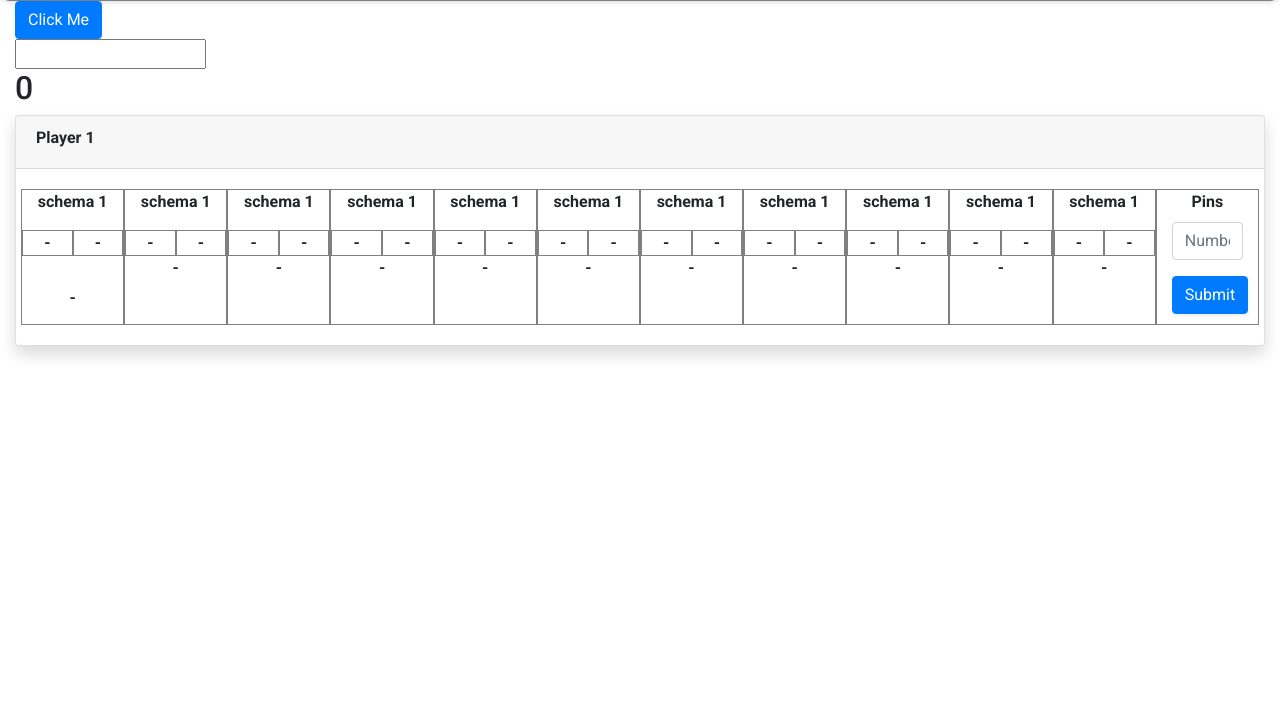
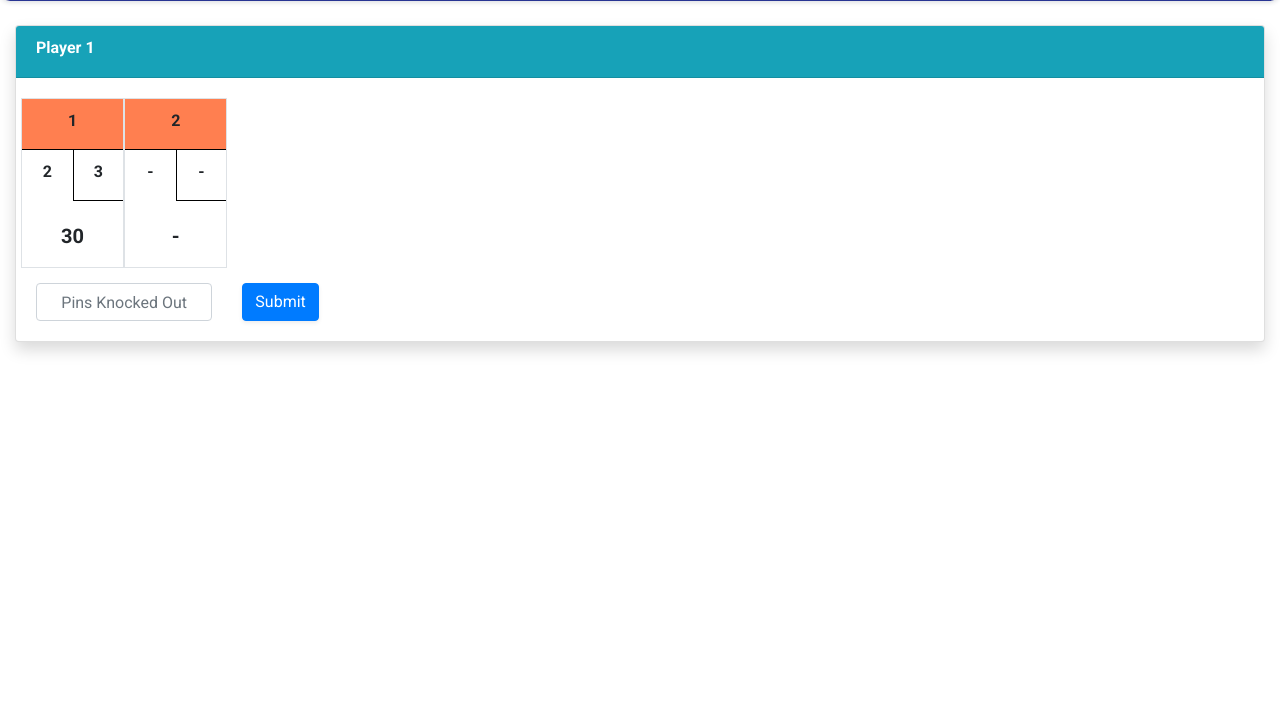
Before and after one commit to almazankaze/bowlingApp, a plain HTML site: page index.html in a window 1280 px wide. Shown: the part 79-800 px from the top of the page. Drawn offline with nearby package versions, Linux system fonts and the light colour scheme.

Commit message:
redesigned look of player area

```diff
--- a/index.html
+++ b/index.html
@@ -26,189 +26,61 @@
             </div>
         </div>
 
-        <div class="testBtn">
-            <button class="btn btn-primary shadow-sm">Click Me</button>
-        </div>
-
-        <div>
-            <input id="myInput">
-        </div>
-
-        <div class="testNum">
-            <h2>0</h2>
-        </div>
+        <br>
 
         <div class="card shadow">
-          <div class="card-header">
+
+          <div class="card-header bg-info text-white">
             <h6 class="font-weight-bold">Player 1</h6>
           </div>
+
           <div class="card-body">
             <div class="row text-center">
 
               <!-- Box -->
-              <div class="col-sm-1">
-                <p class="card-text font-weight-bold">schema 1</p>
-                <div class="row">
-                  <div class="col-sm-6">
-                    <p class="card-text font-weight-bold">-</p>
+              <div class="col-2 col-sm-1 border">
+                <div class="row schema justify-content-center">
+                  <p class="font-weight-bold">1</p>
+                </div>
+                <div class="row topBorder">
+                  <div class="col-6 col-sm-6">
+                    <p class="font-weight-bold">2</p>
                   </div>
-                  <div class="col-sm-6">
-                    <p class="card-text font-weight-bold">-</p>
+                  <div class="col-6 col-sm-6 specialBorder">
+                    <p class="font-weight-bold">3</p>
                   </div>
                 </div>
-                <p id="score1" class="card-text font-weight-bold padTop">-</p>
+                <p id="score1" class="font-weight-bold padTop score">30</p>
               </div>
 
               <!-- Box -->
-              <div class="col-sm-1">
-                <p class="card-text font-weight-bold">schema 1</p>
-                <div class="row">
-                  <div class="col-sm-6">
-                    <p class="card-text font-weight-bold">-</p>
+              <div class="col-2 col-sm-1 border">
+                <div class="row schema justify-content-center">
+                  <p class="font-weight-bold">2</p>
+                </div>
+                <div class="row topBorder">
+                  <div class="col-6 col-sm-6">
+                    <p class="font-weight-bold">-</p>
                   </div>
-                  <div class="col-sm-6">
-                    <p class="card-text font-weight-bold">-</p>
+                  <div class="col-6 col-sm-6 specialBorder">
+                    <p class="font-weight-bold">-</p>
                   </div>
                 </div>
-                <p class="card-text font-weight-bold">-</p>
+                <p id="score2" class="font-weight-bold padTop score">-</p>
+              </div>
+            </div>
+
+            <!-- Input -->
+            <div class="row">
+
+              <div class="col-6 col-sm-2">
+                <input class="form-control marginTop" id="knockOutPins" placeholder="Pins Knocked Out" maxlength="2">
               </div>
 
-              <!-- Box -->
-              <div class="col-sm-1">
-                <p class="card-text font-weight-bold">schema 1</p>
-                <div class="row">
-                  <div class="col-sm-6">
-                    <p class="card-text font-weight-bold">-</p>
-                  </div>
-                  <div class="col-sm-6">
-                    <p class="card-text font-weight-bold">-</p>
-                  </div>
-                </div>
-                <p class="card-text font-weight-bold">-</p>
+              <div class="col-3 col-sm-2">
+                <button type="submit" id="button1" class="btn btn-primary shadow-sm marginTop">Submit</button>
               </div>
 
-              <!-- Box -->
-              <div class="col-sm-1">
-                <p class="card-text font-weight-bold">schema 1</p>
-                <div class="row">
-                  <div class="col-sm-6">
-                    <p class="card-text font-weight-bold">-</p>
-                  </div>
-                  <div class="col-sm-6">
-                    <p class="card-text font-weight-bold">-</p>
-                  </div>
-                </div>
-                <p class="card-text font-weight-bold">-</p>
-              </div>
-
-              <!-- Box -->
-              <div class="col-sm-1">
-                <p class="card-text font-weight-bold">schema 1</p>
-                <div class="row">
-                  <div class="col-sm-6">
-                    <p class="card-text font-weight-bold">-</p>
-                  </div>
-                  <div class="col-sm-6">
-                    <p class="card-text font-weight-bold">-</p>
-                  </div>
-                </div>
-                <p class="card-text font-weight-bold">-</p>
-              </div>
-
-              <!-- Box -->
-              <div class="col-sm-1">
-                <p class="card-text font-weight-bold">schema 1</p>
-                <div class="row">
-                  <div class="col-sm-6">
-                    <p class="card-text font-weight-bold">-</p>
-                  </div>
-                  <div class="col-sm-6">
-                    <p class="card-text font-weight-bold">-</p>
-                  </div>
-                </div>
-                <p class="card-text font-weight-bold">-</p>
-              </div>
-
-              <!-- Box -->
-              <div class="col-sm-1">
-                <p class="card-text font-weight-bold">schema 1</p>
-                <div class="row">
-                  <div class="col-sm-6">
-                    <p class="card-text font-weight-bold">-</p>
-                  </div>
-                  <div class="col-sm-6">
-                    <p class="card-text font-weight-bold">-</p>
-                  </div>
-                </div>
-                <p class="card-text font-weight-bold">-</p>
-              </div>
-
-              <!-- Box -->
-              <div class="col-sm-1">
-                <p class="card-text font-weight-bold">schema 1</p>
-                <div class="row">
-                  <div class="col-sm-6">
-                    <p class="card-text font-weight-bold">-</p>
-                  </div>
-                  <div class="col-sm-6">
-                    <p class="card-text font-weight-bold">-</p>
-                  </div>
-                </div>
-                <p class="card-text font-weight-bold">-</p>
-              </div>
-
-              <!-- Box -->
-              <div class="col-sm-1">
-                <p class="card-text font-weight-bold">schema 1</p>
-                <div class="row">
-                  <div class="col-sm-6">
-                    <p class="card-text font-weight-bold">-</p>
-                  </div>
-                  <div class="col-sm-6">
-                    <p class="card-text font-weight-bold">-</p>
-                  </div>
-                </div>
-                <p class="card-text font-weight-bold">-</p>
-              </div>
-
-              <!-- Box -->
-              <div class="col-sm-1">
-                <p class="card-text font-weight-bold">schema 1</p>
-                <div class="row">
-                  <div class="col-sm-6">
-                    <p class="card-text font-weight-bold">-</p>
-                  </div>
-                  <div class="col-sm-6">
-                    <p class="card-text font-weight-bold">-</p>
-                  </div>
-                </div>
-                <p class="card-text font-weight-bold">-</p>
-              </div>
-
-              <!-- Box -->
-              <div class="col-sm-1">
-                <p class="card-text font-weight-bold">schema 1</p>
-                <div class="row">
-                  <div class="col-sm-6">
-                    <p class="card-text font-weight-bold">-</p>
-                  </div>
-                  <div class="col-sm-6">
-                    <p class="card-text font-weight-bold">-</p>
-                  </div>
-                </div>
-                <p class="card-text font-weight-bold">-</p>
-              </div>
-
-              <!-- Input -->
-              <div class="col-sm-1 padBottom">
-                <form>
-                  <div class="form-group">
-                    <label for="KnockOutPins" class="font-weight-bold">Pins</label>
-                    <input class="form-control" id="KnockOutPins" placeholder="Number" maxlength="2">
-                  </div>
-                  <button class="btn btn-primary shadow-sm">Submit</button>
-                </form>
-              </div>
             </div>
           </div>
         </div>
--- a/main.js
+++ b/main.js
@@ -1,6 +1,8 @@
 const firstBtn = document.querySelector('.testBtn button');
 let firstNum = document.querySelector('.testNum h2');
-let myInput = document.getElementById("myInput");
+let myInput = document.getElementById("knockOutPins");
+
+const button1 = document.getElementById("button1");
 
 class Game {
     constructor() {
@@ -22,11 +24,14 @@ class Game {
 let game = new Game();
 
 firstBtn.addEventListener('click', getPinInput);
+button1.addEventListener('click', getPinInput);
 
 function getPinInput() {
 
     let numPins = parseInt(myInput.value);
     let score = game.calcPinScore(numPins);
 
-    firstNum.innerHTML = score;
+    let otherScore = document.getElementById("score" + 1);
+
+    otherScore.innerHTML = score;
 }
--- a/style.css
+++ b/style.css
@@ -1,5 +1,9 @@
 body, h1, p {
     font-family: 'Roboto', sans-serif;
+}
+
+p {
+    padding-top: 10px;
 }
 
 .myHeader {
@@ -23,13 +27,30 @@ input {
 }
 
 .padTop {
-    padding-top: 30px;
+    padding-top: 20px;
 }
 
-.padBottom {
-    padding-bottom: 10px;
+.marginTop {
+    margin-top: 15px;
 }
 
-.row>div {
-    border: 1px solid grey;
-  }
+.score {
+    font-size: 20px;
+}
+
+.schema {
+    background-color: coral;
+}
+
+.border {
+    border: 1px solid black;
+}
+
+.topBorder {
+    border-top: 1px solid black;
+}
+
+.specialBorder {
+    border-left: 1px solid black;
+    border-bottom: 1px solid black;
+}
```
